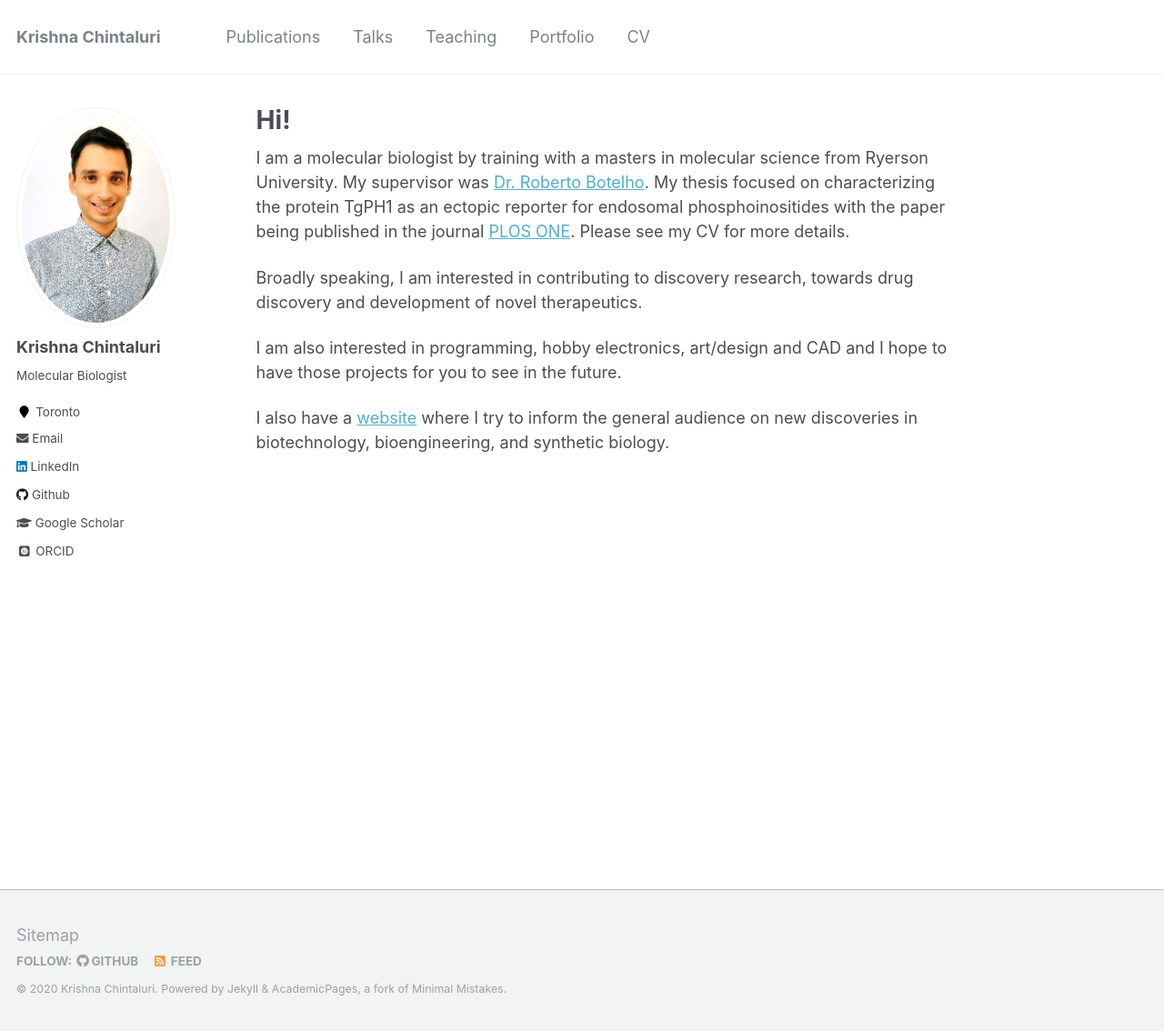
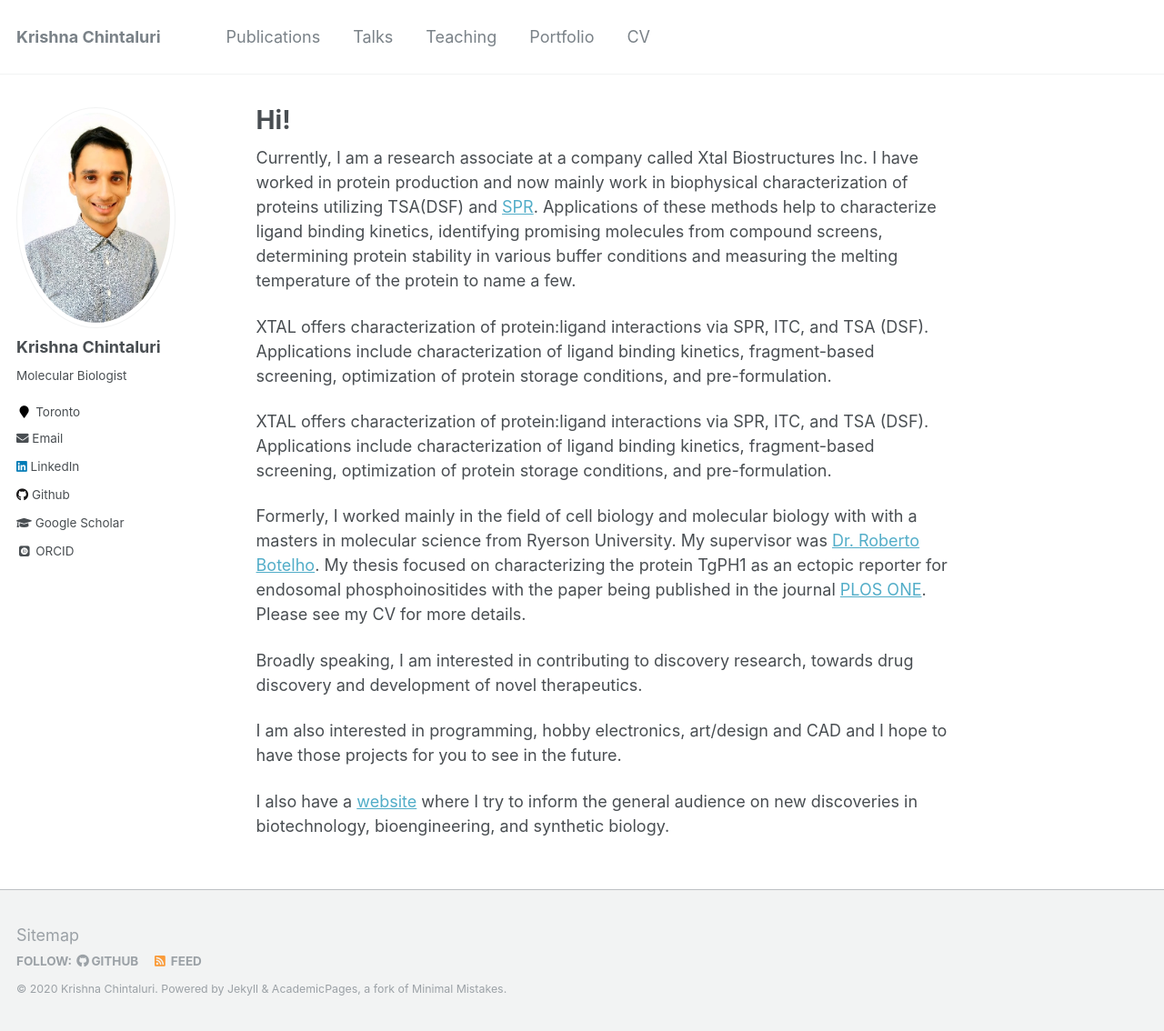
Before and after one commit to chintaluri/chintaluri.github.io, a Jekyll site: the page built from _pages/about.md, in a window 1280 px wide and 1134 px high. Shown: the whole window at 91% size. Built offline with Jekyll 4.4.1, drawn with Linux system fonts in a browser that asks for light colours; some web fonts are replaced.

Commit message:
Update about.md

```diff
--- a/_pages/about.md
+++ b/_pages/about.md
@@ -8,7 +8,13 @@ redirect_from:
   - /about.html
 ---
 
-I am a molecular biologist by training with a masters in molecular science from Ryerson University. My supervisor was [Dr. Roberto Botelho](http://botelholab.com/). My thesis focused on characterizing the protein TgPH1 as an ectopic reporter for endosomal phosphoinositides with the paper being published in the journal [PLOS ONE](https://journals.plos.org/plosone/article?id=10.1371/journal.pone.0198454). Please see my CV for more details.
+Currently, I am a research associate at a company called Xtal Biostructures Inc. I have worked in protein production and now mainly work in biophysical characterization of proteins utilizing TSA(DSF) and [SPR](https://www.gelifesciences.com/en/us/solutions/protein-research/knowledge-center/surface-plasmon-resonance/surface-plasmon-resonance). Applications of these methods help to characterize ligand binding kinetics, identifying promising molecules from compound screens, determining protein stability in various buffer conditions and measuring the melting temperature of the protein to name a few.
+
+XTAL offers characterization of protein:ligand interactions via SPR, ITC, and TSA (DSF). Applications include characterization of ligand binding kinetics, fragment-based screening, optimization of protein storage conditions, and pre-formulation.
+
+XTAL offers characterization of protein:ligand interactions via SPR, ITC, and TSA (DSF). Applications include characterization of ligand binding kinetics, fragment-based screening, optimization of protein storage conditions, and pre-formulation.
+
+Formerly, I worked mainly in the field of cell biology and molecular biology with with a masters in molecular science from Ryerson University. My supervisor was [Dr. Roberto Botelho](http://botelholab.com/). My thesis focused on characterizing the protein TgPH1 as an ectopic reporter for endosomal phosphoinositides with the paper being published in the journal [PLOS ONE](https://journals.plos.org/plosone/article?id=10.1371/journal.pone.0198454). Please see my CV for more details.
 
 Broadly speaking, I am interested in contributing to discovery research, towards drug discovery and development of novel therapeutics.
 
```
